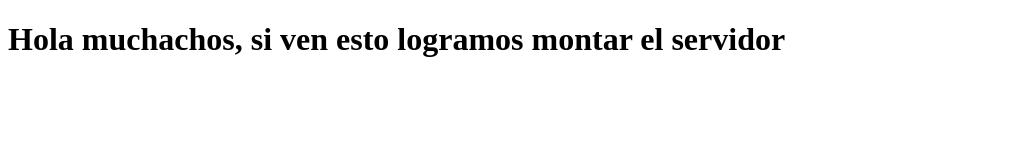
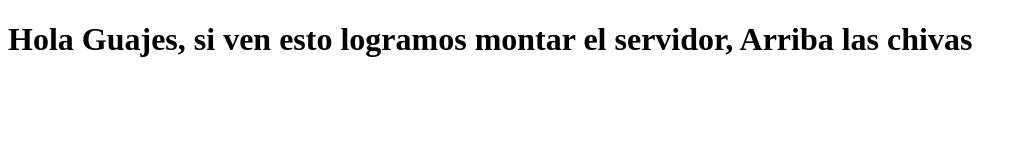
Before and after one commit to alexandrabonita/2024E_CiberSeguridad, a website: page index.html in a window 1280 px wide. Shown: the whole page, without its empty margins (0-1027 px from the left). Drawn offline with Linux system fonts and the light colour scheme.

Commit message:
explicación version 6

```diff
--- a/index.html
+++ b/index.html
@@ -6,6 +6,6 @@
     <title>Inicio CiberSeguridad 2024E Servidor para  pruebas</title>
 </head>
 <body>
-    <h1>Hola muchachos, si ven esto logramos montar el servidor<h1>
+    <h1>Hola Guajes, si ven esto logramos montar el servidor, Arriba las chivas<h1>
 </body>
 </html>
```
